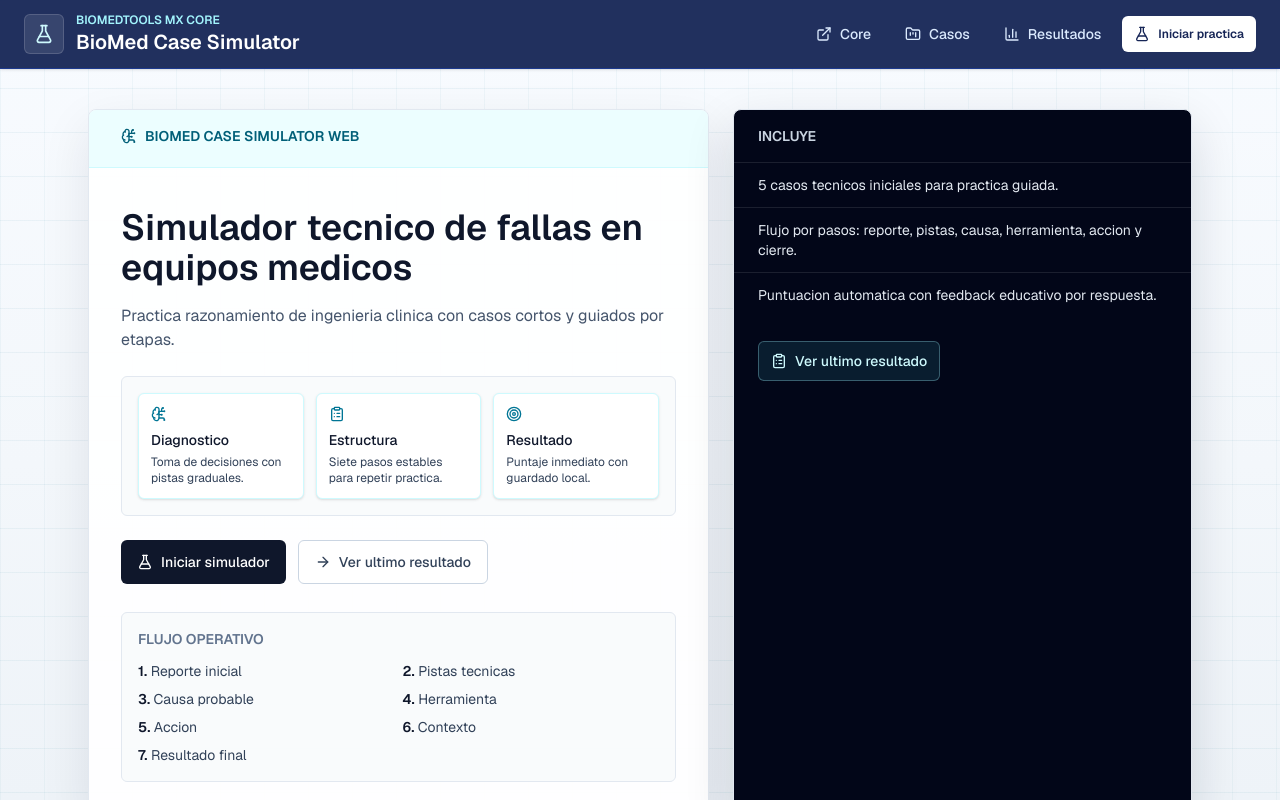
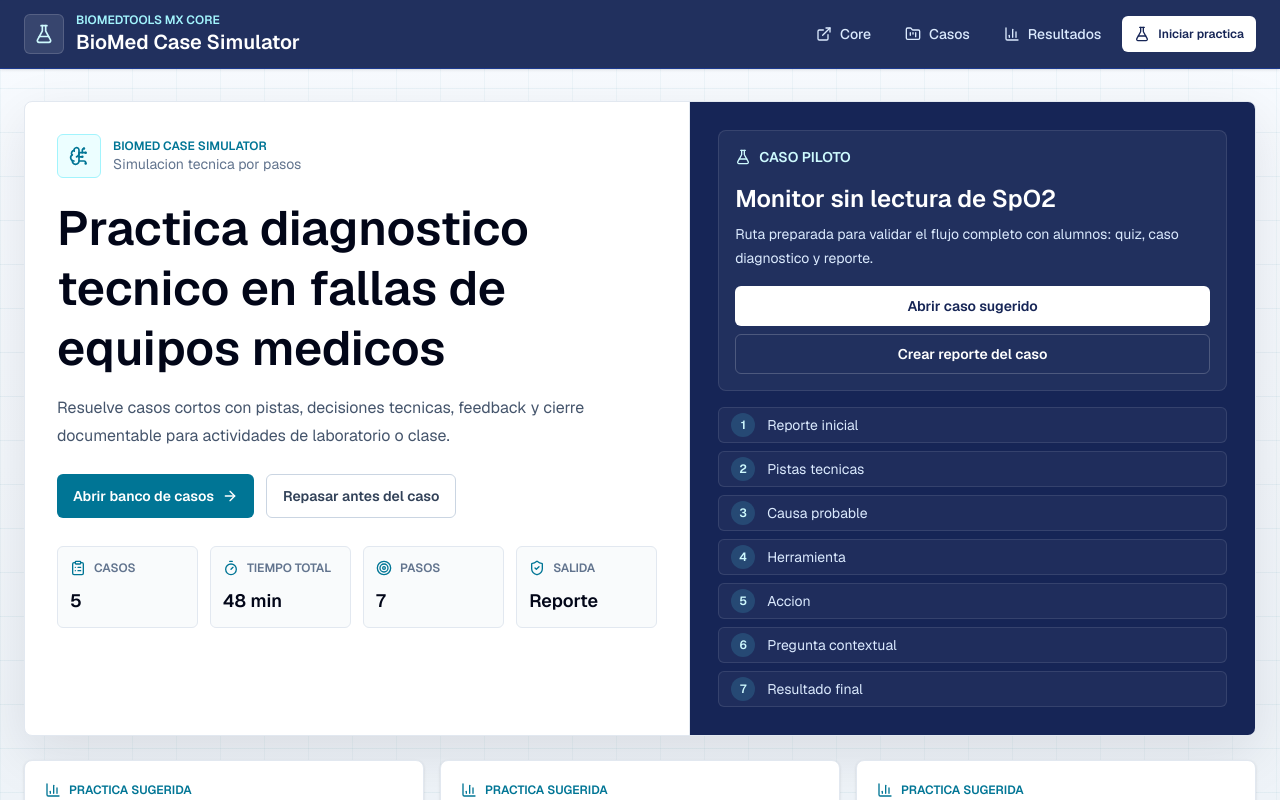
Before and after one commit to sircalch/biomed-case-simulator, a Next.js app: page / in a window 1280 px wide. Shown: the top 800 px of the page. Built offline with nearby package versions, Linux system fonts and the light colour scheme; no server answers.

Commit message:
Polish case entry pages

```diff
--- a/app/cases/page.tsx
+++ b/app/cases/page.tsx
@@ -1,3 +1,4 @@
+import { Clock3, FlaskConical, ListChecks, Target } from "lucide-react";
 import Link from "next/link";
 
 import { CaseCard } from "@/components/CaseCard";
@@ -6,41 +7,97 @@
 
 export default function CasesPage() {
   const scenarios = getAllCases();
+  const totalMinutes = scenarios.reduce(
+    (acc, scenario) => acc + scenario.estimatedMinutes,
+    0,
+  );
+  const intermediateCases = scenarios.filter(
+    (scenario) => scenario.difficulty === "Intermedio",
+  ).length;
 
   return (
-    <div className="min-h-screen bg-slate-50">
-      <main className="mx-auto w-full max-w-6xl px-4 py-10 md:px-6">
-        <header className="mb-8">
-          <p className="text-sm font-semibold uppercase tracking-wide text-slate-500">
-            Casos
+    <div className="min-h-screen">
+      <main className="mx-auto w-full max-w-7xl px-4 py-8 md:px-6">
+        <header className="rounded-lg border border-slate-200 bg-white p-5 shadow-[0_18px_55px_rgba(15,23,42,0.08)] md:p-6">
+          <div className="grid gap-5 lg:grid-cols-[1fr_0.72fr]">
+            <div>
+              <div className="flex items-center gap-3">
+                <span className="flex h-11 w-11 items-center justify-center rounded-md border border-cyan-200 bg-cyan-50 text-cyan-700">
+                  <FlaskConical className="h-5 w-5" aria-hidden="true" />
+                </span>
+                <div>
+                  <p className="text-xs font-semibold uppercase tracking-wide text-cyan-700">
+                    Banco de simulaciones
                   </p>
-          <h1 className="mt-2 text-3xl font-semibold text-slate-900">
-            Banco inicial de simulaciones
+                  <h1 className="text-3xl font-semibold text-slate-950">
+                    Selecciona un caso tecnico
                   </h1>
-          <p className="mt-3 max-w-3xl text-slate-600">
-            Selecciona un caso y resuelve la falla siguiendo el flujo de
-            diagnostico por pasos.
+                </div>
+              </div>
+              <p className="mt-4 max-w-3xl text-sm leading-6 text-slate-600">
+                Cada caso sigue el mismo flujo de diagnostico por pasos para
+                comparar desempeno, reforzar criterio tecnico y generar
+                evidencia documentable.
               </p>
+              <div className="mt-5 flex flex-wrap gap-3">
+                <Link
+                  href="/cases/monitor-sin-spo2"
+                  className="inline-flex min-h-10 items-center justify-center rounded-md bg-cyan-700 px-3 py-2 text-sm font-semibold text-white transition hover:bg-cyan-800"
+                >
+                  Abrir caso piloto
+                </Link>
+                <Link
+                  href="/results"
+                  className="inline-flex min-h-10 items-center justify-center rounded-md border border-slate-300 bg-white px-3 py-2 text-sm font-semibold text-slate-700 transition hover:bg-slate-50"
+                >
+                  Ver resultados
+                </Link>
+              </div>
+            </div>
+
+            <section className="grid gap-3 rounded-lg border border-slate-200 bg-slate-50 p-4 sm:grid-cols-3 lg:grid-cols-1">
+              {[
+                { label: "Casos activos", value: scenarios.length, icon: ListChecks },
+                { label: "Tiempo estimado", value: `${totalMinutes} min`, icon: Clock3 },
+                { label: "Intermedios", value: intermediateCases, icon: Target },
+              ].map((item) => (
+                <article
+                  key={item.label}
+                  className="rounded-md border border-slate-200 bg-white p-3"
+                >
+                  <p className="inline-flex items-center gap-2 text-xs font-semibold uppercase tracking-wide text-slate-500">
+                    <item.icon className="h-4 w-4 text-cyan-700" aria-hidden="true" />
+                    {item.label}
+                  </p>
+                  <p className="mt-1 text-base font-semibold text-slate-950">
+                    {item.value}
+                  </p>
+                </article>
+              ))}
+            </section>
+          </div>
         </header>
 
-        <div className="mb-6">
+        <section className="mt-6">
           <SimulationStatsPanel />
+        </section>
+
+        <section className="mt-6">
+          <div className="mb-3 flex flex-wrap items-center justify-between gap-3">
+            <h2 className="inline-flex items-center gap-2 text-sm font-semibold uppercase tracking-wide text-slate-500">
+              <FlaskConical className="h-4 w-4" aria-hidden="true" />
+              Casos disponibles
+            </h2>
+            <p className="text-sm text-slate-500">
+              Elige un escenario y resuelve decisiones tecnicas.
+            </p>
           </div>
-
-        <section className="grid gap-4 md:grid-cols-2">
+          <div className="grid gap-4 md:grid-cols-2">
             {scenarios.map((scenario) => (
               <CaseCard key={scenario.id} scenario={scenario} />
             ))}
+          </div>
         </section>
-
-        <div className="mt-8">
-          <Link
-            href="/"
-            className="inline-flex min-h-10 items-center justify-center rounded-md border border-slate-300 bg-white px-3 py-2 text-sm font-medium text-slate-700 transition hover:bg-slate-100"
-          >
-            Volver al inicio
-          </Link>
-        </div>
       </main>
     </div>
   );
--- a/app/page.tsx
+++ b/app/page.tsx
@@ -1,14 +1,30 @@
-import { ArrowRight, BrainCircuit, ClipboardList, FlaskConical, Target } from "lucide-react";
+import {
+  ArrowRight,
+  BarChart3,
+  BrainCircuit,
+  ClipboardList,
+  FlaskConical,
+  ShieldCheck,
+  Target,
+  Timer,
+} from "lucide-react";
 import Link from "next/link";
 import { redirect } from "next/navigation";
 
-import { getRecommendedCaseId } from "@/lib/case-engine";
+import { getAllCases, getRecommendedCaseId } from "@/lib/case-engine";
 
 type HomeProps = {
   searchParams: Promise<{
     category?: string;
   }>;
 };
+
+const QUIZ_ARENA_URL =
+  process.env.NEXT_PUBLIC_QUIZ_ARENA_URL ??
+  "https://biomed-quiz-arena.vercel.app";
+const REPORT_BUILDER_URL =
+  process.env.NEXT_PUBLIC_REPORT_BUILDER_URL ??
+  "https://clinical-report-builder.vercel.app";
 
 export default async function Home({ searchParams }: HomeProps) {
   const params = await searchParams;
@@ -18,10 +34,17 @@
     redirect(`/cases/${recommendedCaseId}?source=quiz&category=${params.category}`);
   }
 
-  const highlights = [
-    "5 casos tecnicos iniciales para practica guiada.",
-    "Flujo por pasos: reporte, pistas, causa, herramienta, accion y cierre.",
-    "Puntuacion automatica con feedback educativo por respuesta.",
+  const scenarios = getAllCases();
+  const totalMinutes = scenarios.reduce(
+    (acc, scenario) => acc + scenario.estimatedMinutes,
+    0,
+  );
+
+  const metrics = [
+    { label: "Casos", value: scenarios.length, icon: ClipboardList },
+    { label: "Tiempo total", value: `${totalMinutes} min`, icon: Timer },
+    { label: "Pasos", value: "7", icon: Target },
+    { label: "Salida", value: "Reporte", icon: ShieldCheck },
   ];
 
   const flow = [
@@ -30,103 +53,138 @@
     "Causa probable",
     "Herramienta",
     "Accion",
-    "Contexto",
+    "Pregunta contextual",
     "Resultado final",
   ];
 
   return (
     <div className="min-h-screen">
-      <main className="mx-auto grid w-full max-w-6xl gap-6 px-4 py-10 md:px-6 lg:grid-cols-[1.15fr_0.85fr]">
-        <section className="overflow-hidden rounded-lg border border-slate-200 bg-white/95 shadow-[0_18px_50px_rgba(15,23,42,0.09)]">
-          <div className="border-b border-cyan-100 bg-cyan-50 px-6 py-4 md:px-8">
-            <p className="inline-flex items-center gap-2 text-sm font-semibold uppercase tracking-wide text-cyan-800">
-              <BrainCircuit className="h-4 w-4" aria-hidden="true" />
-              BioMed Case Simulator Web
+      <main className="mx-auto w-full max-w-7xl px-4 py-8 md:px-6">
+        <section className="overflow-hidden rounded-lg border border-slate-200 bg-white shadow-[0_18px_55px_rgba(15,23,42,0.10)]">
+          <div className="grid lg:grid-cols-[1.08fr_0.92fr]">
+            <div className="p-6 md:p-8">
+              <div className="flex items-center gap-3">
+                <span className="flex h-11 w-11 items-center justify-center rounded-md border border-cyan-200 bg-cyan-50 text-cyan-700">
+                  <BrainCircuit className="h-5 w-5" aria-hidden="true" />
+                </span>
+                <div>
+                  <p className="text-xs font-semibold uppercase tracking-wide text-cyan-700">
+                    BioMed Case Simulator
+                  </p>
+                  <p className="text-sm text-slate-500">
+                    Simulacion tecnica por pasos
                   </p>
                 </div>
-          <div className="p-6 md:p-8">
-          <h1 className="mt-2 text-3xl font-semibold text-slate-900 md:text-4xl">
-            Simulador tecnico de fallas en equipos medicos
+              </div>
+
+              <h1 className="mt-5 max-w-3xl text-3xl font-semibold leading-tight text-slate-950 md:text-5xl">
+                Practica diagnostico tecnico en fallas de equipos medicos
               </h1>
-          <p className="mt-4 max-w-2xl text-slate-600">
-            Practica razonamiento de ingenieria clinica con casos cortos y
-            guiados por etapas.
+              <p className="mt-4 max-w-3xl text-base leading-7 text-slate-600">
+                Resuelve casos cortos con pistas, decisiones tecnicas,
+                feedback y cierre documentable para actividades de laboratorio
+                o clase.
               </p>
-          <section className="mt-6 grid gap-3 rounded-md border border-slate-200 bg-slate-50/80 p-4 md:grid-cols-3">
-            <article className="rounded-md border border-cyan-100 bg-white p-3 shadow-sm">
-              <BrainCircuit className="h-4 w-4 text-cyan-700" aria-hidden="true" />
-              <p className="mt-2 text-sm font-medium text-slate-900">Diagnostico</p>
-              <p className="mt-1 text-xs text-slate-700">
-                Toma de decisiones con pistas graduales.
-              </p>
-            </article>
-            <article className="rounded-md border border-cyan-100 bg-white p-3 shadow-sm">
-              <ClipboardList className="h-4 w-4 text-cyan-700" aria-hidden="true" />
-              <p className="mt-2 text-sm font-medium text-slate-900">Estructura</p>
-              <p className="mt-1 text-xs text-slate-700">
-                Siete pasos estables para repetir practica.
-              </p>
-            </article>
-            <article className="rounded-md border border-cyan-100 bg-white p-3 shadow-sm">
-              <Target className="h-4 w-4 text-cyan-700" aria-hidden="true" />
-              <p className="mt-2 text-sm font-medium text-slate-900">Resultado</p>
-              <p className="mt-1 text-xs text-slate-700">
-                Puntaje inmediato con guardado local.
-              </p>
-            </article>
-          </section>
+
               <div className="mt-6 flex flex-wrap gap-3">
                 <Link
                   href="/cases"
-              className="inline-flex min-h-11 items-center justify-center gap-2 rounded-md bg-slate-900 px-4 py-2 text-sm font-medium text-white transition hover:bg-slate-700"
+                  className="inline-flex min-h-11 items-center justify-center gap-2 rounded-md bg-cyan-700 px-4 py-2 text-sm font-semibold text-white transition hover:bg-cyan-800"
                 >
+                  Abrir banco de casos
+                  <ArrowRight className="h-4 w-4" aria-hidden="true" />
+                </Link>
+                <a
+                  href={`${QUIZ_ARENA_URL}/quiz/monitoreo-signos-vitales?mode=study&difficulty=intermediate`}
+                  className="inline-flex min-h-11 items-center justify-center rounded-md border border-slate-300 bg-white px-4 py-2 text-sm font-semibold text-slate-700 transition hover:border-cyan-200 hover:bg-cyan-50 hover:text-cyan-800"
+                >
+                  Repasar antes del caso
+                </a>
+              </div>
+
+              <div className="mt-7 grid gap-3 sm:grid-cols-2 lg:grid-cols-4">
+                {metrics.map((item) => (
+                  <article
+                    key={item.label}
+                    className="rounded-md border border-slate-200 bg-slate-50/80 p-3"
+                  >
+                    <p className="inline-flex items-center gap-2 text-xs font-semibold uppercase tracking-wide text-slate-500">
+                      <item.icon className="h-4 w-4 text-cyan-700" aria-hidden="true" />
+                      {item.label}
+                    </p>
+                    <p className="mt-1 text-lg font-semibold text-slate-950">
+                      {item.value}
+                    </p>
+                  </article>
+                ))}
+              </div>
+            </div>
+
+            <aside className="border-t border-slate-200 bg-blue-950 p-5 text-white lg:border-l lg:border-t-0 md:p-7">
+              <div className="rounded-lg border border-white/10 bg-white/[0.05] p-4">
+                <h2 className="inline-flex items-center gap-2 text-sm font-semibold uppercase tracking-wide text-cyan-100">
                   <FlaskConical className="h-4 w-4" aria-hidden="true" />
-              Iniciar simulador
+                  Caso piloto
+                </h2>
+                <p className="mt-3 text-2xl font-semibold leading-tight">
+                  Monitor sin lectura de SpO2
+                </p>
+                <p className="mt-2 text-sm leading-6 text-blue-100">
+                  Ruta preparada para validar el flujo completo con alumnos:
+                  quiz, caso diagnostico y reporte.
+                </p>
+                <div className="mt-4 grid gap-2">
+                  <Link
+                    href="/cases/monitor-sin-spo2"
+                    className="inline-flex min-h-10 items-center justify-center rounded-md bg-white px-3 py-2 text-sm font-semibold text-blue-950 transition hover:bg-blue-50"
+                  >
+                    Abrir caso sugerido
                   </Link>
-            <Link
-              href="/results"
-              className="inline-flex min-h-11 items-center justify-center gap-2 rounded-md border border-slate-300 bg-white px-4 py-2 text-sm font-medium text-slate-700 transition hover:bg-slate-100"
+                  <a
+                    href={`${REPORT_BUILDER_URL}/builder/corrective?activity=case&caseId=monitor-sin-spo2&equipment=Monitor%20multiparametrico`}
+                    className="inline-flex min-h-10 items-center justify-center rounded-md border border-white/20 px-3 py-2 text-sm font-semibold text-white transition hover:bg-white/10"
                   >
-              <ArrowRight className="h-4 w-4" aria-hidden="true" />
-              Ver ultimo resultado
-            </Link>
+                    Crear reporte del caso
+                  </a>
                 </div>
-          <section className="mt-7 rounded-md border border-slate-200 bg-slate-50/80 p-4">
-            <h2 className="text-sm font-semibold uppercase tracking-wide text-slate-500">
-              Flujo operativo
-            </h2>
-            <ol className="mt-3 grid gap-2 sm:grid-cols-2">
+              </div>
+
+              <ol className="mt-4 grid gap-2">
                 {flow.map((step, index) => (
-                <li key={step} className="text-sm text-slate-700">
-                  <span className="font-semibold text-slate-900">{index + 1}.</span>{" "}
+                  <li
+                    key={step}
+                    className="flex min-h-9 items-center gap-3 rounded-md border border-white/10 bg-white/[0.04] px-3 text-sm text-blue-100"
+                  >
+                    <span className="flex h-6 w-6 items-center justify-center rounded-full bg-cyan-300/15 text-xs font-semibold text-cyan-100">
+                      {index + 1}
+                    </span>
                     {step}
                   </li>
                 ))}
               </ol>
-          </section>
+            </aside>
           </div>
         </section>
 
-        <section className="overflow-hidden rounded-lg border border-slate-200 bg-slate-950 text-white shadow-[0_18px_50px_rgba(15,23,42,0.14)]">
-          <header className="border-b border-white/10 px-6 py-4">
-            <h2 className="text-sm font-semibold uppercase tracking-wide text-slate-300">
-              Incluye
+        <section className="mt-6 grid gap-4 md:grid-cols-3">
+          {scenarios.slice(0, 3).map((scenario) => (
+            <Link
+              key={scenario.id}
+              href={`/cases/${scenario.id}`}
+              className="rounded-lg border border-slate-200 bg-white p-5 shadow-sm transition hover:-translate-y-0.5 hover:border-cyan-200 hover:shadow-md"
+            >
+              <p className="inline-flex items-center gap-2 text-xs font-semibold uppercase tracking-wide text-cyan-700">
+                <BarChart3 className="h-4 w-4" aria-hidden="true" />
+                Practica sugerida
+              </p>
+              <h2 className="mt-3 text-lg font-semibold text-slate-950">
+                {scenario.title}
               </h2>
-          </header>
-          <ul className="divide-y divide-white/10 text-sm text-slate-200">
-            {highlights.map((item) => (
-              <li key={item} className="px-6 py-3">
-                {item}
-              </li>
+              <p className="mt-2 text-sm leading-6 text-slate-600">
+                {scenario.equipment} - {scenario.estimatedMinutes} min
+              </p>
+            </Link>
           ))}
-          </ul>
-          <Link
-            href="/results"
-            className="mx-6 mt-6 inline-flex min-h-10 items-center justify-center gap-2 rounded-md border border-cyan-200/30 bg-cyan-300/10 px-3 py-2 text-sm font-medium text-cyan-100 transition hover:bg-cyan-300/15"
-          >
-            <ClipboardList className="h-4 w-4" aria-hidden="true" />
-            Ver ultimo resultado
-          </Link>
         </section>
       </main>
     </div>
--- a/components/CaseCard.tsx
+++ b/components/CaseCard.tsx
@@ -1,4 +1,5 @@
 import Link from "next/link";
+import { ArrowRight, Clock3, FlaskConical } from "lucide-react";
 
 import { CaseScenario } from "@/types/case";
 
@@ -13,26 +14,39 @@
       : "bg-amber-50 text-amber-700 border-amber-200";
 
   return (
-    <article className="rounded-lg border border-slate-200 bg-white p-5">
+    <article className="rounded-lg border border-slate-200 bg-white p-5 shadow-sm transition hover:-translate-y-0.5 hover:border-cyan-200 hover:shadow-md">
       <div className="flex flex-wrap items-center justify-between gap-2">
-        <h3 className="text-lg font-semibold text-slate-900">{scenario.title}</h3>
+        <div className="flex items-start gap-3">
+          <span className="flex h-11 w-11 shrink-0 items-center justify-center rounded-md border border-cyan-200 bg-cyan-50 text-cyan-700">
+            <FlaskConical className="h-5 w-5" aria-hidden="true" />
+          </span>
+          <div>
+            <h3 className="text-lg font-semibold leading-tight text-slate-950">
+              {scenario.title}
+            </h3>
+            <p className="mt-1 text-xs font-semibold uppercase tracking-wide text-cyan-700">
+              {scenario.equipment}
+            </p>
+          </div>
+        </div>
         <span
           className={`inline-flex rounded-md border px-2 py-1 text-xs font-medium ${difficultyClass}`}
         >
           {scenario.difficulty}
         </span>
       </div>
-      <p className="mt-1 text-sm text-slate-600">{scenario.equipment}</p>
       <p className="mt-3 text-sm text-slate-700">{scenario.initialReport}</p>
       <div className="mt-4 flex items-center justify-between">
-        <p className="text-xs font-medium uppercase tracking-wide text-slate-500">
+        <p className="inline-flex items-center gap-2 text-xs font-medium uppercase tracking-wide text-slate-500">
+          <Clock3 className="h-4 w-4" aria-hidden="true" />
           {scenario.estimatedMinutes} min
         </p>
         <Link
           href={`/cases/${scenario.id}`}
-          className="inline-flex min-h-10 items-center justify-center rounded-md bg-slate-900 px-3 py-2 text-sm font-medium text-white transition hover:bg-slate-700"
+          className="inline-flex min-h-10 items-center justify-center gap-2 rounded-md bg-cyan-700 px-3 py-2 text-sm font-semibold text-white transition hover:bg-cyan-800"
         >
           Iniciar caso
+          <ArrowRight className="h-4 w-4" aria-hidden="true" />
         </Link>
       </div>
     </article>
```
Lines whose indentation alone changed are shown as unchanged.
